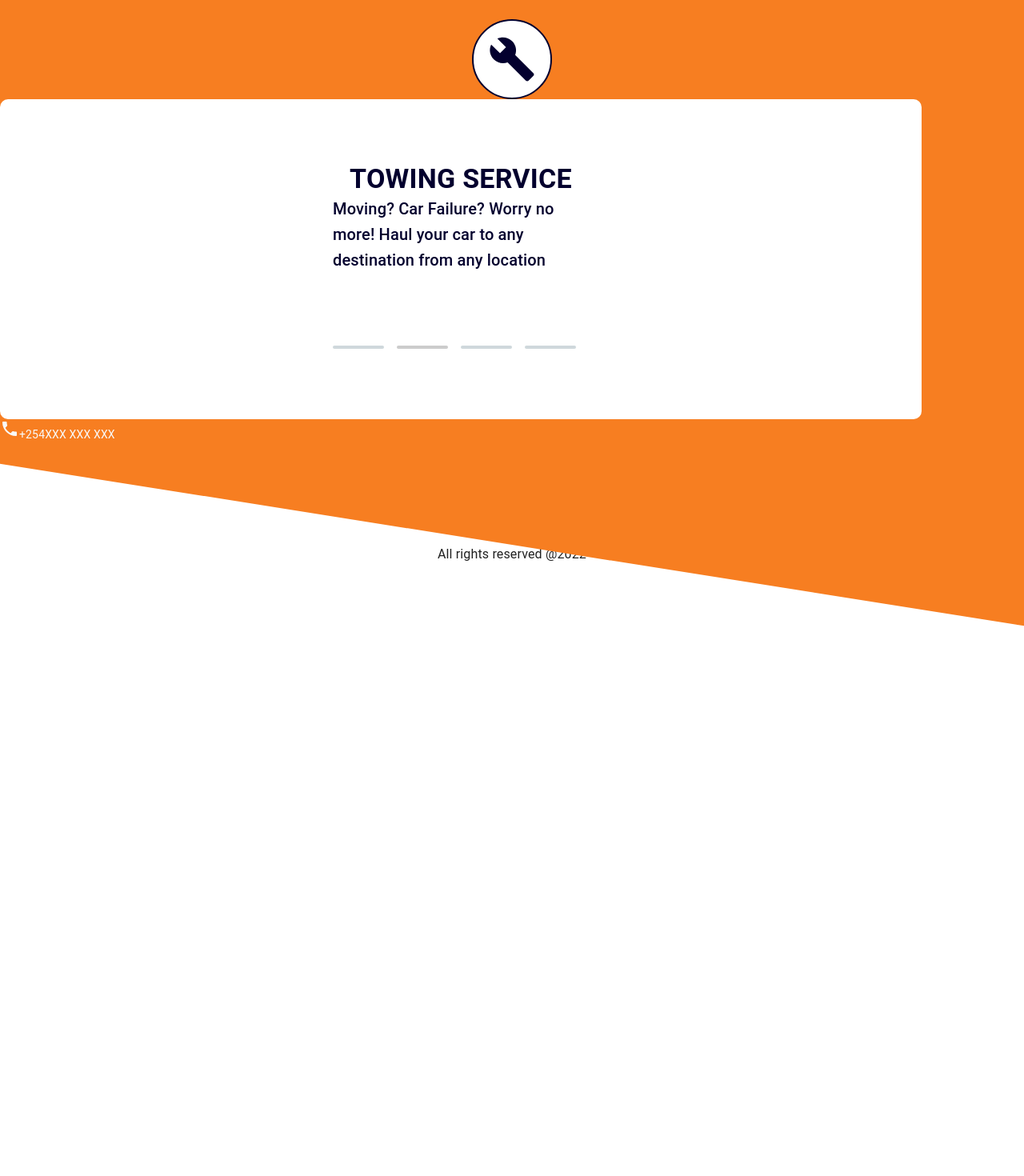
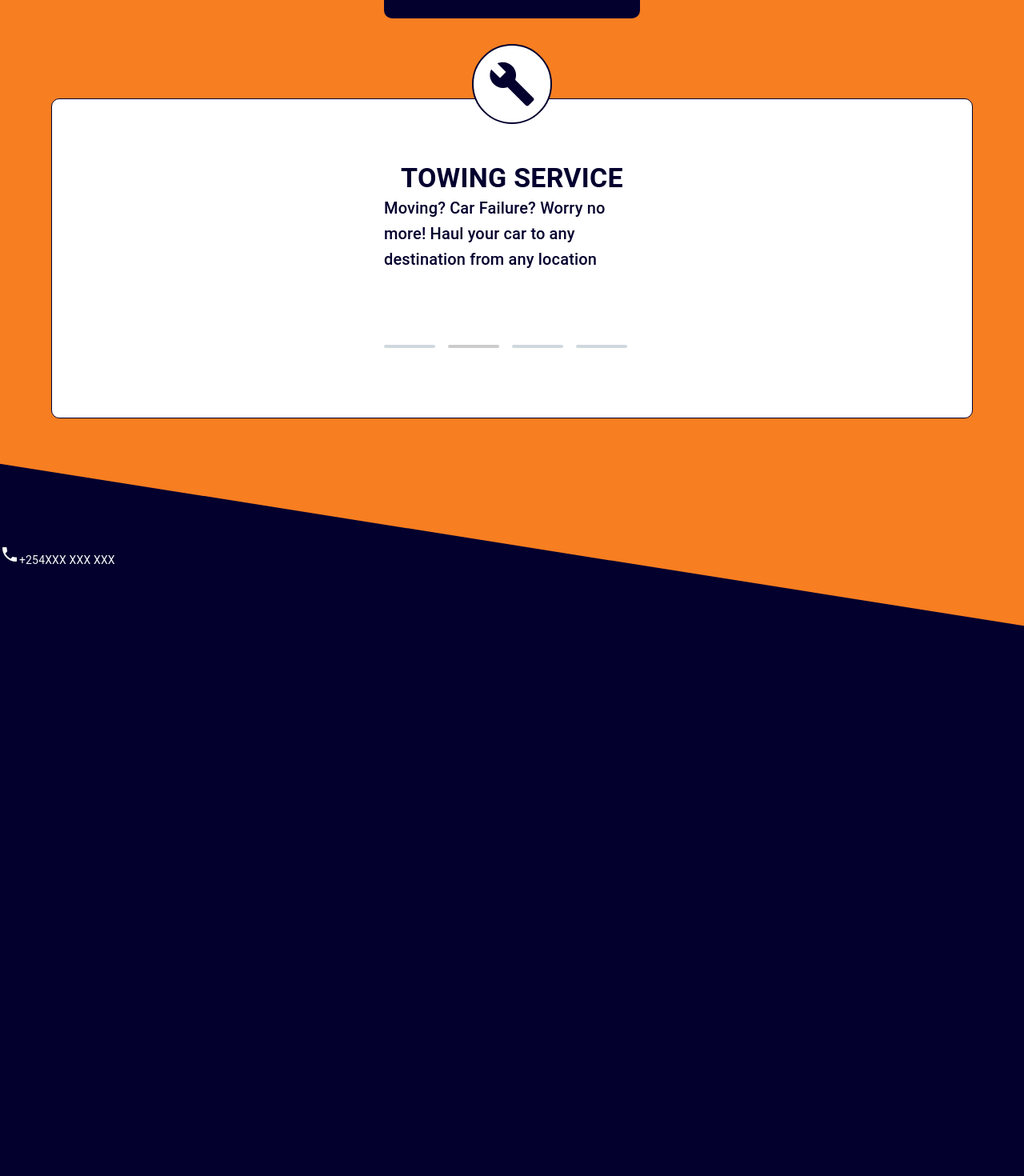
Before and after one commit to RomanusBett/react-app, a React (Create React App) app: page / in a window 1280 px wide. Shown: the part 2620-4090 px from the top of the page at 80% size. Before the commit the page ends 3403 px from the top, so only its background shows below. Built offline with nearby package versions, Linux system fonts and the light colour scheme.

Commit message:
page features

```diff
--- a/public/styles.css
+++ b/public/styles.css
@@ -7,6 +7,9 @@
     width: 100%;
     height: 100%;
 
+}
+.contactContainer{
+    padding-top: 10rem;
 }
 .MiscellaneousContainer{
     background-color: #03002E ;
@@ -63,6 +66,12 @@
     color: #ffac33;
 
 }
+.otherServiceContainer{
+    height: 150vh;
+    width: 100%;
+    background-color: #03002E;
+    margin-top: -10rem;
+}
 .buildIconContainer{
     border-radius: 50px;
     border: 2px solid #03002E;
@@ -81,6 +90,14 @@
     align-items: center;
     justify-content: center;
     border-radius: 10px;
+    margin-top: -2rem;
+    z-index: -1;
+    border: 1px solid #03002E;
+}
+.mainCarouselContainerInfo{
+   display: flex;
+   justify-content: center;
+   align-items: center;
 }
 
 .mainBuildIconContainer{
@@ -154,6 +171,9 @@ li{
 
 
 }
+.carouselInformationContainer{
+    padding-top: 5rem;
+}
 .navigate li{
     color: #03002E;
 }
@@ -170,6 +190,7 @@ li{
 .MiscellaneousContainer{
     height: 150vh;
 }
+
 }
 
 @media (max-width: 300px){
--- a/src/components/contact.jsx
+++ b/src/components/contact.jsx
@@ -3,43 +3,9 @@ import React from "react";
 const Contact = ()=>{
     return(
         <div>
-        <div className="fcf-body">
-
-            <div id="fcf-form">
-            <h3 className="fcf-h3">Contact us</h3>
-
-            <form id="fcf-form-id" className="fcf-form-class" method="post" action="contact-form-process.php">
-
-                <div className="fcf-form-group">
-                    <label for="Name" className="fcf-label">Your name</label>
-                    <div className="fcf-input-group">
-                        <input type="text" id="Name" name="Name" className="fcf-form-control" required />
-                    </div>
-                </div>
-
-                <div className="fcf-form-group">
-                    <label for="Email" className="fcf-label">Your email address</label>
-                    <div className="fcf-input-group">
-                        <input type="email" id="Email" name="Email" className="fcf-form-control" required />
-                    </div>
-                </div>
-
-                <div className="fcf-form-group">
-                    <label for="Message" className="fcf-label">Your message</label>
-                    <div className="fcf-input-group">
-                        <textarea id="Message" name="Message" className="fcf-form-control" rows="6" maxlength="3000" required></textarea>
-                    </div>
-                </div>
-
-                <div className="fcf-form-group">
-                    <button type="submit" id="fcf-button" className="fcf-btn fcf-btn-primary fcf-btn-lg fcf-btn-block">Send Message</button>
-                </div>
-
-            </form>
-            </div>
 
         </div>
-        </div>
+
     )
 }
 export default Contact;
--- a/src/components/homebody.jsx
+++ b/src/components/homebody.jsx
@@ -8,6 +8,8 @@ import Navigation from './Navigation';
 import Information from './imformation';
 import Choice from './choice';
 import BuildIcon from '@mui/icons-material/Build';
+import OtherService from './otherService';
+import Contact from './contact';
 
 const theme= createTheme({
     palette: {
@@ -115,7 +117,6 @@ const HomeBody = ()=>{
         <Choice />
 
         </div>
-
         </div>
         <div className='carouselContainer'>
         <div className='carouselContainerInfo'>
@@ -133,20 +134,27 @@ const HomeBody = ()=>{
         </div>
 
 
-
+        <div className='mainCarouselContainerInfo'>
         <div className='carouselInformationContainer'>
         <Service />
+        </div>
+        </div>
+
+
 
         </div>
+
+
+        </div>
+        <div className='otherServiceContainer'>
         <div className='contactContainer'>
         <Typography variant='body2' sx={{color:"background.paper",}}>
         <LocalPhoneIcon />
         +254XXX XXX XXX
         </Typography>
         </div>
-        </div>
-
-
+        <OtherService />
+        <Contact />
         </div>
 
 
--- /dev/null
+++ b/src/components/otherService.jsx
@@ -0,0 +1,11 @@
+import React from "react";
+
+const OtherService = ()=>{
+ return(
+    <div>
+
+    </div>
+ )
+}
+
+export default OtherService;
```
